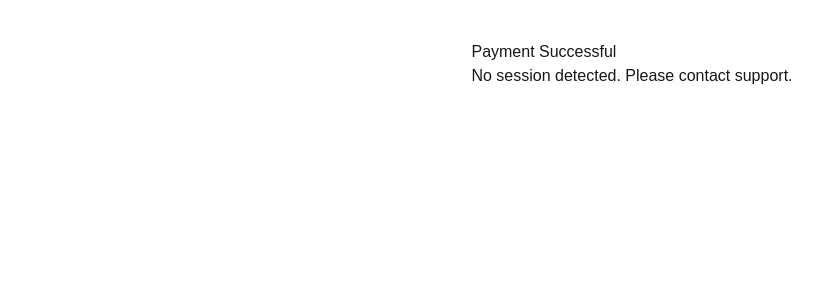
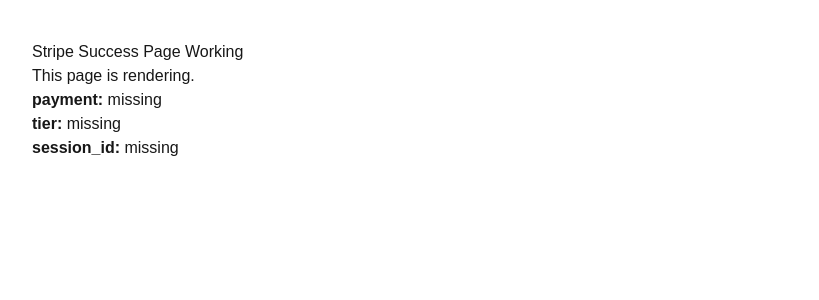
Before and after one commit to theviabilityindex-crypto/theviability-global-next, a Next.js app: page /check/spain/success in a window 1280 px wide. Shown: the top 300 px of the page, without its empty margins (8-827 px from the left). Built offline with nearby package versions, Linux system fonts and the light colour scheme.

Commit message:
Add minimal Stripe success page

```diff
--- a/app/check/spain/success/page.tsx
+++ b/app/check/spain/success/page.tsx
@@ -1,65 +1,31 @@
-"use client";
+type PageProps = {
+  searchParams: Promise<{
+    payment?: string;
+    tier?: string;
+    session_id?: string;
+  }>;
+};
 
-import { useSearchParams } from "next/navigation";
-import { useEffect, useState } from "react";
-
-export default function SuccessPage() {
-  const searchParams = useSearchParams();
-
-  const sessionId = searchParams.get("session_id");
-  const tier = searchParams.get("tier");
-
-  const [status, setStatus] = useState("loading");
-
-  useEffect(() => {
-    if (!sessionId) {
-      setStatus("no-session");
-      return;
-    }
-
-    // OPTIONAL: later we verify via Stripe API
-    setStatus("success");
-  }, [sessionId]);
+export default async function SuccessPage({ searchParams }: PageProps) {
+  const { payment, tier, session_id } = await searchParams;
 
   return (
-    <div style={{ padding: "40px", maxWidth: "700px", margin: "0 auto" }}>
-      <h1>Payment Successful</h1>
+    <main style={{ padding: "40px", fontFamily: "Arial, sans-serif" }}>
+      <h1>Stripe Success Page Working</h1>
 
-      {status === "loading" && <p>Processing your session...</p>}
+      <p>This page is rendering.</p>
 
-      {status === "no-session" && (
-        <p>No session detected. Please contact support.</p>
-      )}
+      <p>
+        <strong>payment:</strong> {payment ?? "missing"}
+      </p>
 
-      {status === "success" && (
-        <>
-          <p>Your purchase has been confirmed.</p>
+      <p>
+        <strong>tier:</strong> {tier ?? "missing"}
+      </p>
 
-          <p><strong>Tier:</strong> ${tier}</p>
-          <p><strong>Session ID:</strong> {sessionId}</p>
-
-          <hr style={{ margin: "20px 0" }} />
-
-          <h2>Your Resources</h2>
-
-          {tier === "67" && (
-            <ul>
-              <li><a href="YOUR_GOOGLE_DRIVE_LINK_1" target="_blank">Download File 1</a></li>
-              <li><a href="YOUR_GOOGLE_DRIVE_LINK_2" target="_blank">Download File 2</a></li>
-              <li><a href="YOUR_GOOGLE_DRIVE_LINK_3" target="_blank">Download File 3</a></li>
-            </ul>
-          )}
-
-          {tier === "147" && (
-            <ul>
-              <li><a href="YOUR_GOOGLE_DRIVE_LINK_1" target="_blank">Premium File 1</a></li>
-              <li><a href="YOUR_GOOGLE_DRIVE_LINK_2" target="_blank">Premium File 2</a></li>
-              <li><a href="YOUR_GOOGLE_DRIVE_LINK_3" target="_blank">Premium File 3</a></li>
-              <li><a href="YOUR_GOOGLE_DRIVE_LINK_4" target="_blank">Premium File 4</a></li>
-            </ul>
-          )}
-        </>
-      )}
-    </div>
+      <p>
+        <strong>session_id:</strong> {session_id ?? "missing"}
+      </p>
+    </main>
   );
 }
```
